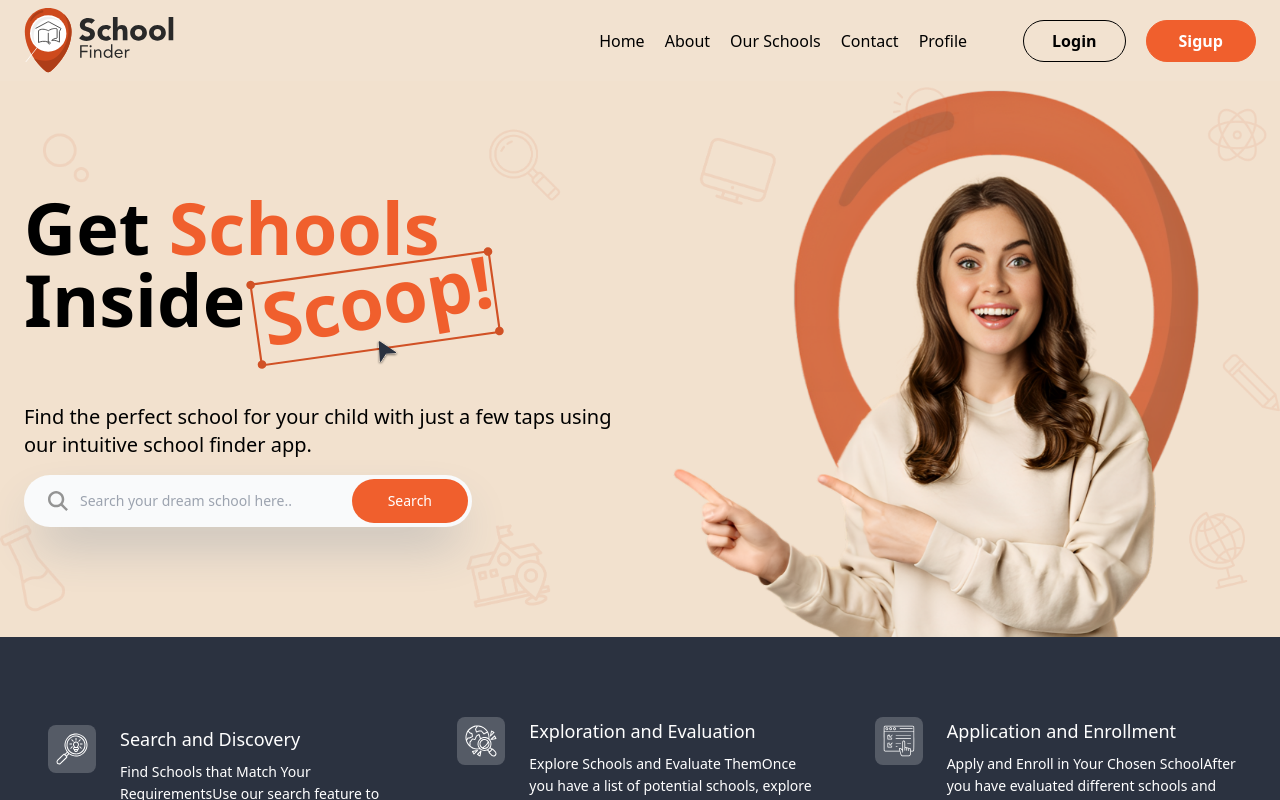
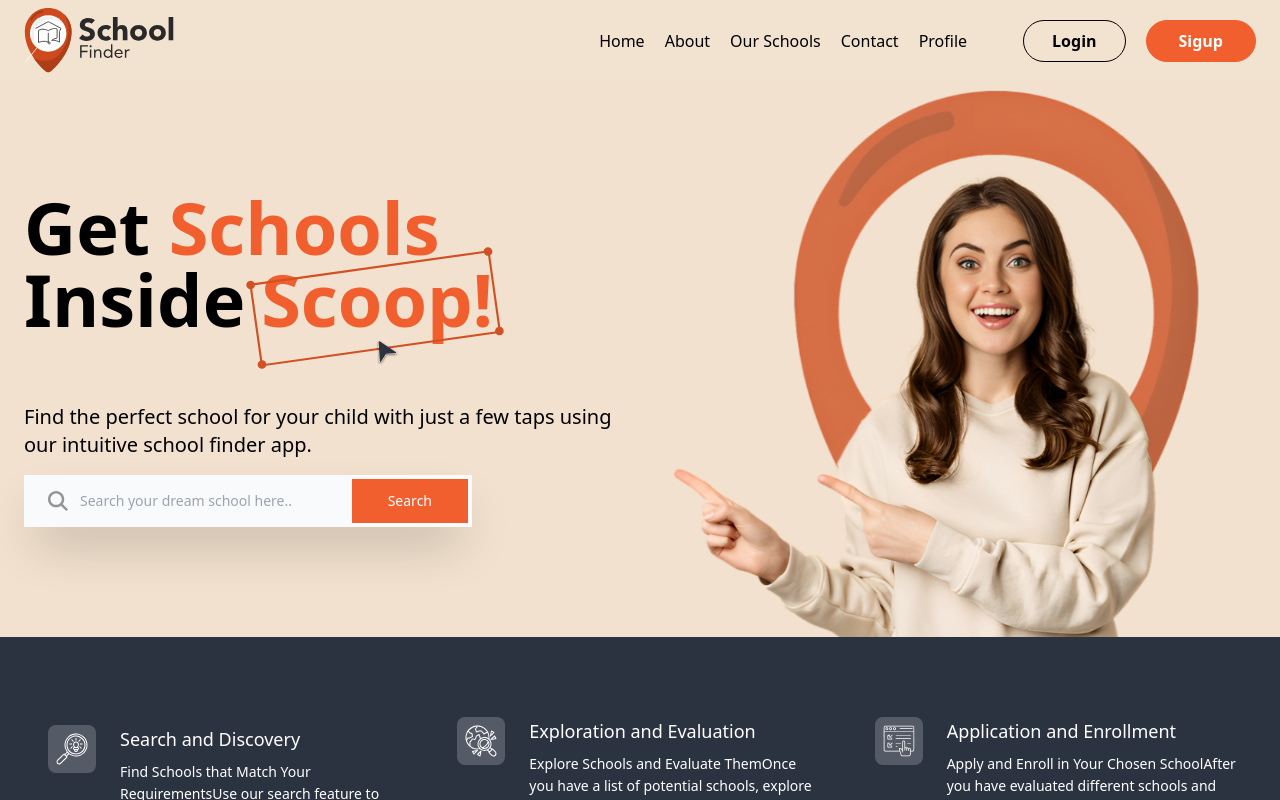
Before and after one commit to Hasnain-js/school-finder-app, a Next.js app: page / in a window 1280 px wide. Shown: the top 800 px of the page. Built offline with nearby package versions, Linux system fonts and the light colour scheme.

Commit message:
upgrade packages

```diff
--- a/package.json
+++ b/package.json
@@ -19,6 +19,6 @@
   "devDependencies": {
     "autoprefixer": "^10.4.13",
     "postcss": "^8.4.21",
-    "tailwindcss": "^3.2.7"
+    "tailwindcss": "^2.2.2"
   }
 }
--- a/pages/index.jsx
+++ b/pages/index.jsx
@@ -145,7 +145,7 @@ export default function Home() {
 								width={776}
 								height={475}
 								className='opacity-100 w-full z-20 relative lg:block hidden'
-								src='/images/home-banner-img.png'
+								src='/images/Home-banner-img.png'
 								alt='Banner image'
 							/>
 						</div>
```
Also changed, not shown: 1 other file (tests, documents, lock files or other folders).
